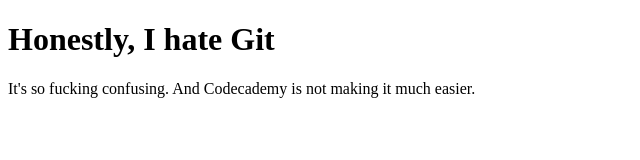
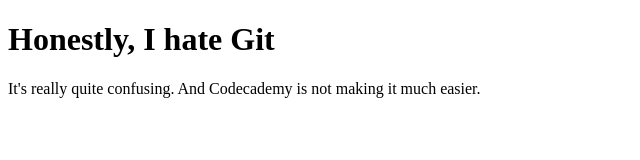
Before and after one commit to johntmayo/johntmayo.github.io, a plain HTML site: page index.html in a window 1280 px wide. Shown: the full height of the page, 0-640 px from the left. Drawn offline with Linux system fonts and the light colour scheme.

Commit message:
Practice

```diff
--- a/index.html
+++ b/index.html
@@ -6,7 +6,7 @@
   </head>
   <body>
     <h1>Honestly, I hate Git</h1>
-    <p>It's so fucking confusing. And Codecademy is not making it much easier.</p>
+    <p>It's really quite confusing. And Codecademy is not making it much easier.</p>
 
   </body>
 </html>
```
